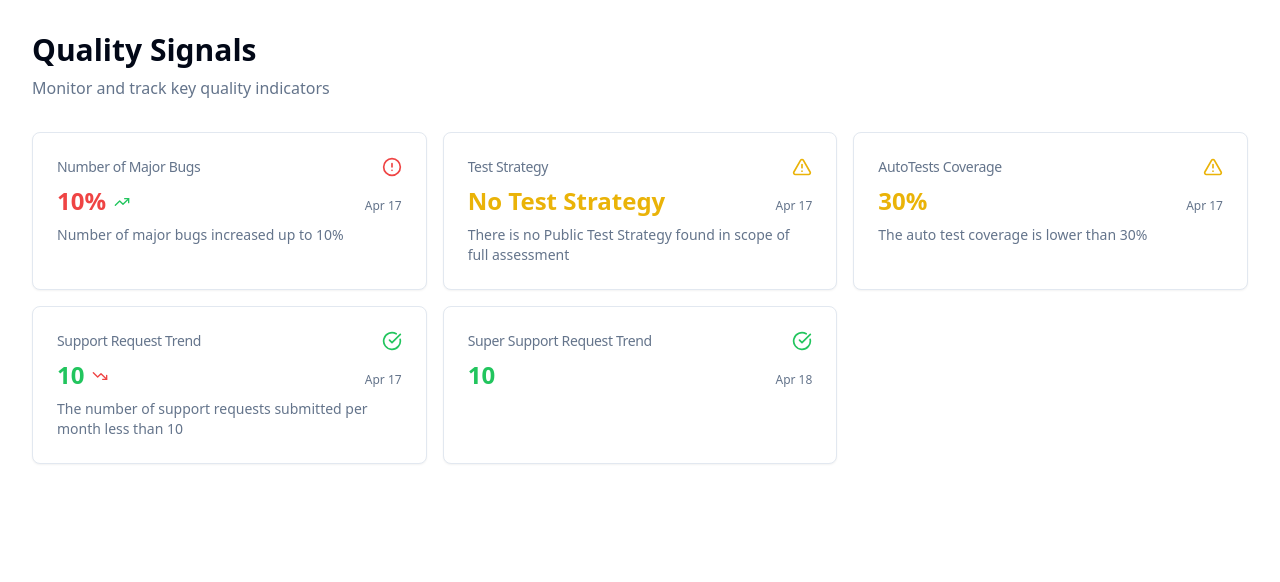
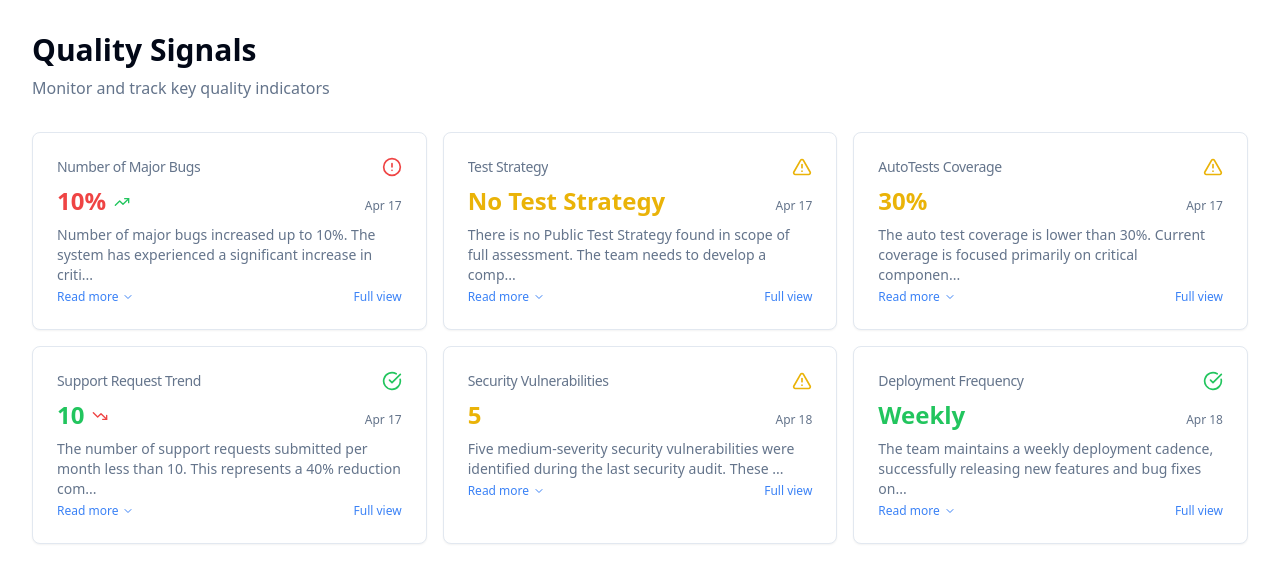
Before and after one commit to drazorionov/signal-sight-clarity-app, a React (Vite) app: page / in a window 1280 px wide. Shown: the top 582 px of the page. Built offline with nearby package versions, Linux system fonts and the light colour scheme.

Commit message:
Refactor: Improve QualitySignal component
Improve the QualitySignal component to handle potentially large content.

```diff
--- a/src/components/QualitySignal.tsx
+++ b/src/components/QualitySignal.tsx
@@ -1,7 +1,11 @@
 
+import { useState } from "react";
 import { Card, CardContent, CardHeader, CardTitle } from "@/components/ui/card";
-import { AlertCircle, AlertTriangle, CheckCircle, TrendingDown, TrendingUp } from "lucide-react";
+import { AlertCircle, AlertTriangle, CheckCircle, ChevronDown, ChevronUp, TrendingDown, TrendingUp } from "lucide-react";
 import { cn } from "@/lib/utils";
+import { Dialog, DialogContent, DialogHeader, DialogTitle } from "@/components/ui/dialog";
+import { ScrollArea } from "@/components/ui/scroll-area";
+import { HoverCard, HoverCardContent, HoverCardTrigger } from "@/components/ui/hover-card";
 
 interface QualitySignalProps {
   title: string;
@@ -20,6 +24,14 @@ export const QualitySignal = ({
   trend,
   description
 }: QualitySignalProps) => {
+  const [isExpanded, setIsExpanded] = useState(false);
+  const [dialogOpen, setDialogOpen] = useState(false);
+
+  const isLongDescription = description && description.length > 100;
+  const displayDescription = isLongDescription && !isExpanded
+    ? `${description.substring(0, 100)}...`
+    : description;
+
   const getStatusIcon = () => {
     switch (status) {
       case "critical":
@@ -41,12 +53,20 @@ export const QualitySignal = ({
   };
 
   return (
+    <>
       <Card className="hover:shadow-md transition-shadow">
         <CardHeader className="pb-2">
           <div className="flex items-center justify-between">
-          <CardTitle className="text-sm font-medium text-muted-foreground">
+            <HoverCard>
+              <HoverCardTrigger asChild>
+                <CardTitle className="text-sm font-medium text-muted-foreground truncate max-w-[200px] cursor-help">
                   {title}
                 </CardTitle>
+              </HoverCardTrigger>
+              <HoverCardContent className="w-80">
+                <p className="font-semibold">{title}</p>
+              </HoverCardContent>
+            </HoverCard>
             {getStatusIcon()}
           </div>
         </CardHeader>
@@ -65,10 +85,63 @@ export const QualitySignal = ({
             </div>
             <span className="text-xs text-muted-foreground">{date}</span>
           </div>
+
           {description && (
-          <p className="mt-2 text-sm text-muted-foreground">{description}</p>
+            <div className="mt-2">
+              <p className="text-sm text-muted-foreground">{displayDescription}</p>
+
+              {isLongDescription && (
+                <div className="mt-1 flex justify-between items-center">
+                  <button
+                    onClick={() => setIsExpanded(!isExpanded)}
+                    className="text-xs text-blue-500 hover:underline flex items-center"
+                  >
+                    {isExpanded ? (
+                      <>Show less <ChevronUp className="h-3 w-3 ml-1" /></>
+                    ) : (
+                      <>Read more <ChevronDown className="h-3 w-3 ml-1" /></>
+                    )}
+                  </button>
+
+                  <button
+                    onClick={() => setDialogOpen(true)}
+                    className="text-xs text-blue-500 hover:underline"
+                  >
+                    Full view
+                  </button>
+                </div>
+              )}
+            </div>
           )}
         </CardContent>
       </Card>
+
+      <Dialog open={dialogOpen} onOpenChange={setDialogOpen}>
+        <DialogContent className="max-w-md max-h-[80vh]">
+          <DialogHeader>
+            <DialogTitle className="flex items-center gap-2">
+              {title}
+              {getStatusIcon()}
+            </DialogTitle>
+          </DialogHeader>
+          <div className="flex justify-between items-center py-2">
+            <span className={cn(
+              "text-2xl font-bold",
+              status === "critical" && "text-destructive",
+              status === "warning" && "text-yellow-500",
+              status === "success" && "text-green-500"
+            )}>
+              {value}
+            </span>
+            <span className="text-sm text-muted-foreground">Updated: {date}</span>
+          </div>
+          <ScrollArea className="max-h-[300px] pr-4">
+            {description && (
+              <p className="text-sm">{description}</p>
+            )}
+          </ScrollArea>
+        </DialogContent>
+      </Dialog>
+    </>
   );
 };
--- a/src/pages/Index.tsx
+++ b/src/pages/Index.tsx
@@ -18,7 +18,7 @@ const Index = () => {
           status="critical"
           date="Apr 17"
           trend="up"
-          description="Number of major bugs increased up to 10%"
+          description="Number of major bugs increased up to 10%. The system has experienced a significant increase in critical issues over the past sprint, primarily in the authentication and data processing modules. All development teams have been alerted and a mitigation plan is being implemented. The rise is attributed to recent infrastructure changes and will be addressed in the upcoming release cycle."
         />
 
         <QualitySignal
@@ -26,7 +26,7 @@ const Index = () => {
           value="No Test Strategy"
           status="warning"
           date="Apr 17"
-          description="There is no Public Test Strategy found in scope of full assessment"
+          description="There is no Public Test Strategy found in scope of full assessment. The team needs to develop a comprehensive testing approach covering unit, integration, and end-to-end testing methodologies. This should include code coverage targets and test automation guidelines."
         />
 
         <QualitySignal
@@ -34,7 +34,7 @@ const Index = () => {
           value="30%"
           status="warning"
           date="Apr 17"
-          description="The auto test coverage is lower than 30%"
+          description="The auto test coverage is lower than 30%. Current coverage is focused primarily on critical components but lacks comprehensive coverage across the application. Teams are working to increase test coverage with a target of reaching 70% by the end of Q2. Most test gaps are in UI components and non-critical backend services."
         />
 
         <QualitySignal
@@ -43,14 +43,23 @@ const Index = () => {
           status="success"
           date="Apr 17"
           trend="down"
-          description="The number of support requests submitted per month less than 10"
+          description="The number of support requests submitted per month less than 10. This represents a 40% reduction compared to the previous quarter, indicating improved product stability and user experience. The majority of remaining support requests are related to feature requests rather than bug reports."
         />
 
         <QualitySignal
-          title="Super Support Request Trend"
-          value="10"
+          title="Security Vulnerabilities"
+          value="5"
+          status="warning"
+          date="Apr 18"
+          description="Five medium-severity security vulnerabilities were identified during the last security audit. These include: 1) Outdated dependencies with known CVEs in third-party libraries, 2) Potential SQL injection vulnerability in the reporting module, 3) Weak password policy enforcement, 4) Insufficient rate limiting on API endpoints, 5) Cross-site scripting vulnerability in the user profile page. The security team is working on fixes with estimated completion within two weeks."
+        />
+
+        <QualitySignal
+          title="Deployment Frequency"
+          value="Weekly"
           status="success"
           date="Apr 18"
+          description="The team maintains a weekly deployment cadence, successfully releasing new features and bug fixes on schedule. Deployment automation has reduced deployment times by 35% and deployment-related incidents by over 50% compared to manual processes used previously."
         />
       </div>
     </div>
```
Lines whose indentation alone changed are shown as unchanged.
